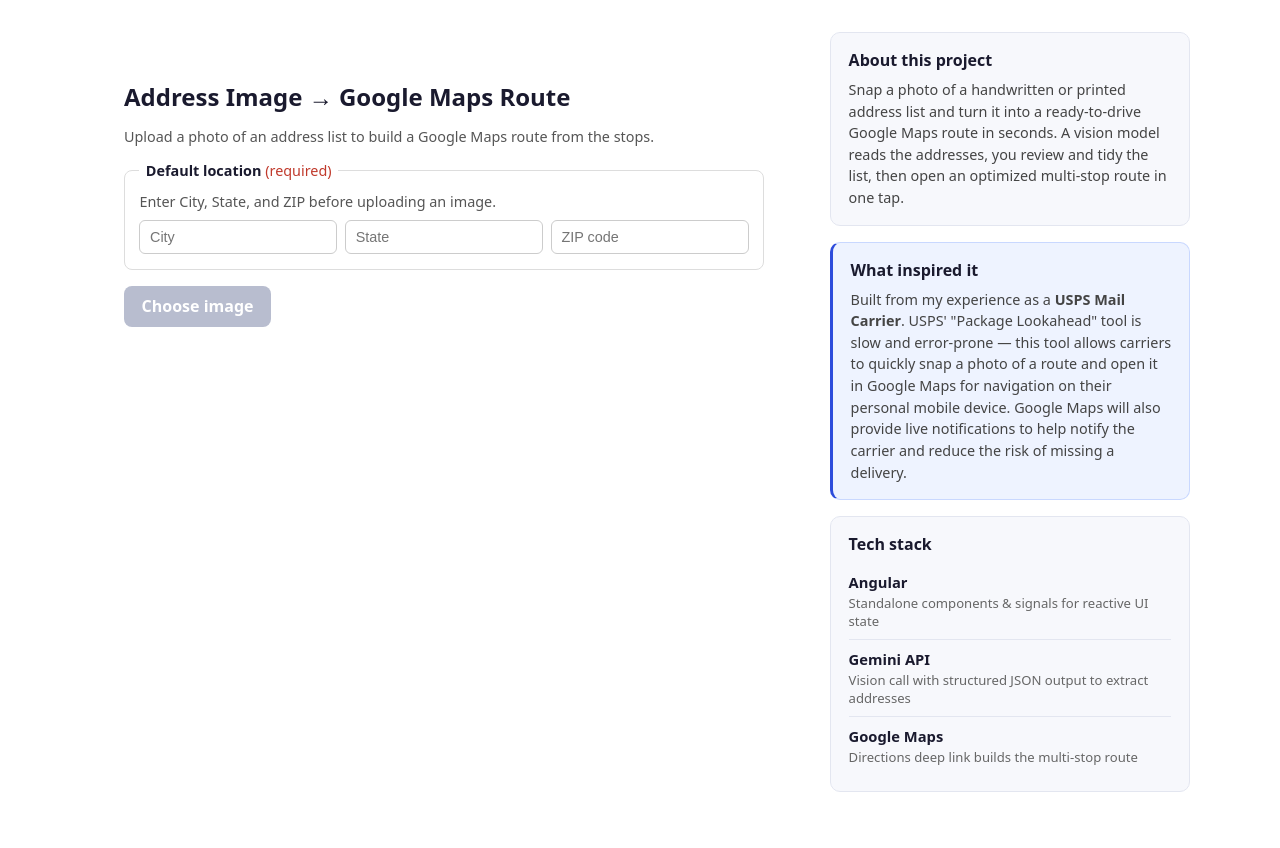
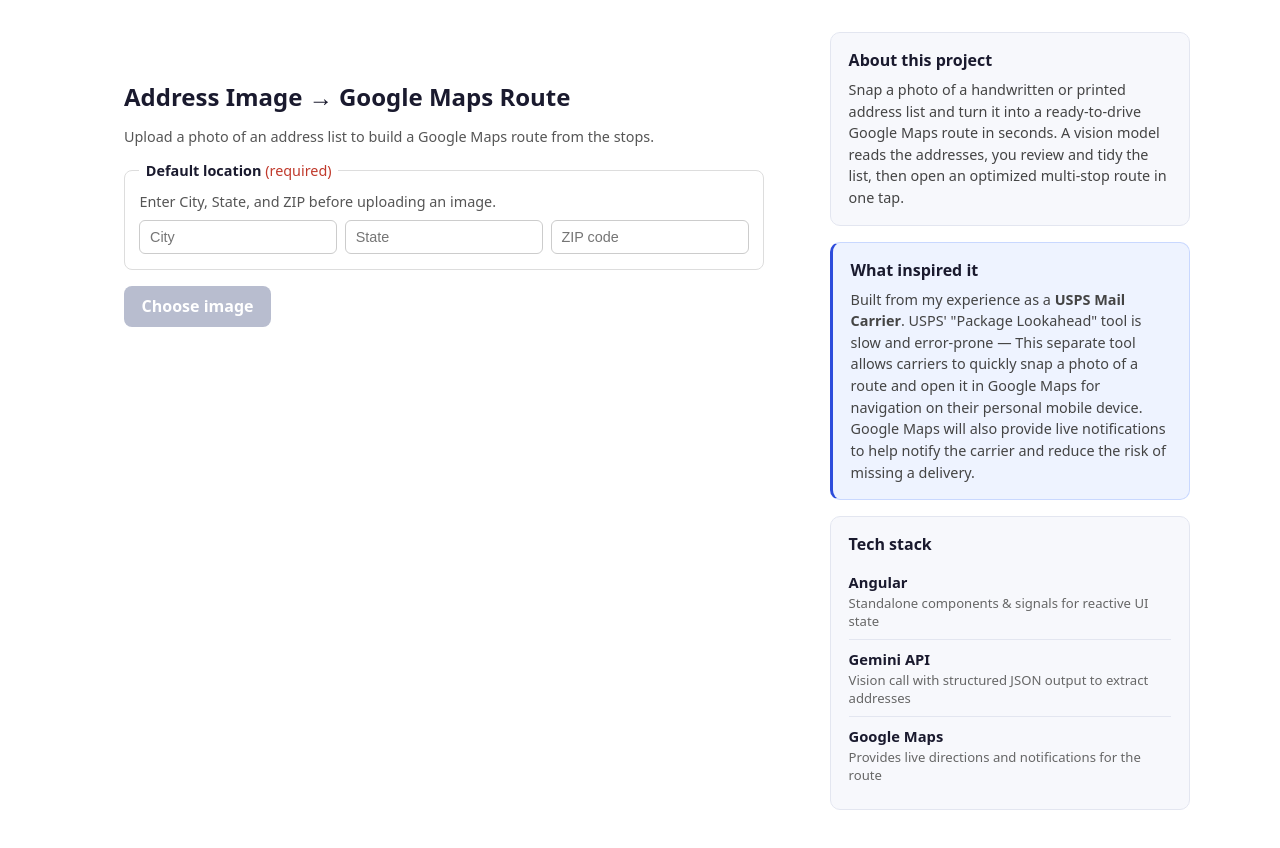
Before and after one commit to slanante1997/address-route-mapper, an Angular app: page / in a window 1280 px wide. Shown: the top 848 px of the page. Built offline with nearby package versions, Linux system fonts and the light colour scheme.

Commit message:
Updated text

```diff
--- a/src/app/app.component.html
+++ b/src/app/app.component.html
@@ -100,7 +100,7 @@
       <p>
         Built from my experience as a <strong>USPS Mail Carrier</strong>.
         USPS' "Package Lookahead" tool is slow and error-prone —
-        this tool allows carriers to quickly snap a photo of a route and open it in Google Maps for navigation on their personal mobile device.
+        This separate tool allows carriers to quickly snap a photo of a route and open it in Google Maps for navigation on their personal mobile device.
         Google Maps will also provide live notifications to help notify the carrier and reduce the risk of missing a delivery.
       </p>
     </section>
@@ -118,7 +118,7 @@
         </li>
         <li>
           <span class="stack-name">Google Maps</span>
-          <span class="stack-desc">Directions deep link builds the multi-stop route</span>
+          <span class="stack-desc">Provides live directions and notifications for the route</span>
         </li>
       </ul>
     </section>
```
